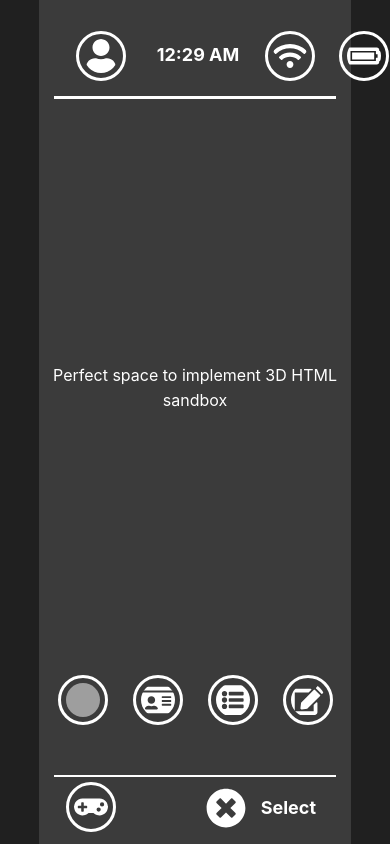
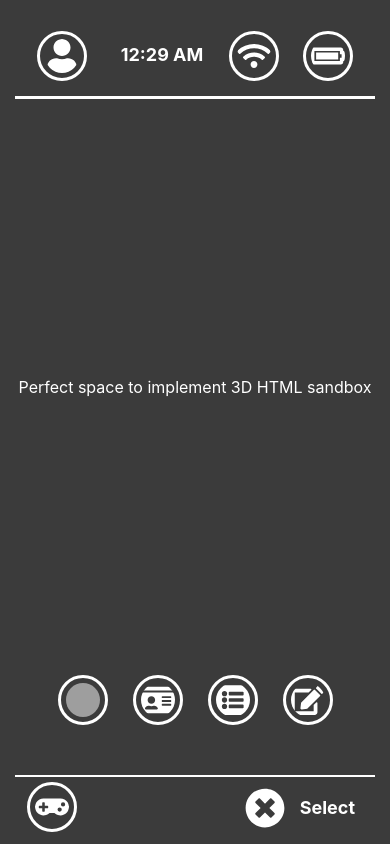
Before and after one commit to cchanyu/CCPortfolio, a React (Create React App) app in the folder ccportfolio/: page / in a window 390 px wide. Built offline with nearby package versions, Linux system fonts and the light colour scheme; grey boxes are pictures that could not be loaded.

Commit message:
CC - responsive need fix in 1024px

```diff
--- a/ccportfolio/src/App.css
+++ b/ccportfolio/src/App.css
@@ -91,6 +91,13 @@
   background-color: #3b3b3b;
 }
 
+@media (max-width: 1024px) {
+  .project, .about, .home, .contact, .nav, .footer, .topbar {
+    width: 100vw !important;
+    left: 0;
+  }
+}
+
 @media (max-height: 700px) {
   .project, .about, .home, .contact {
     height: 88vh !important;
```
